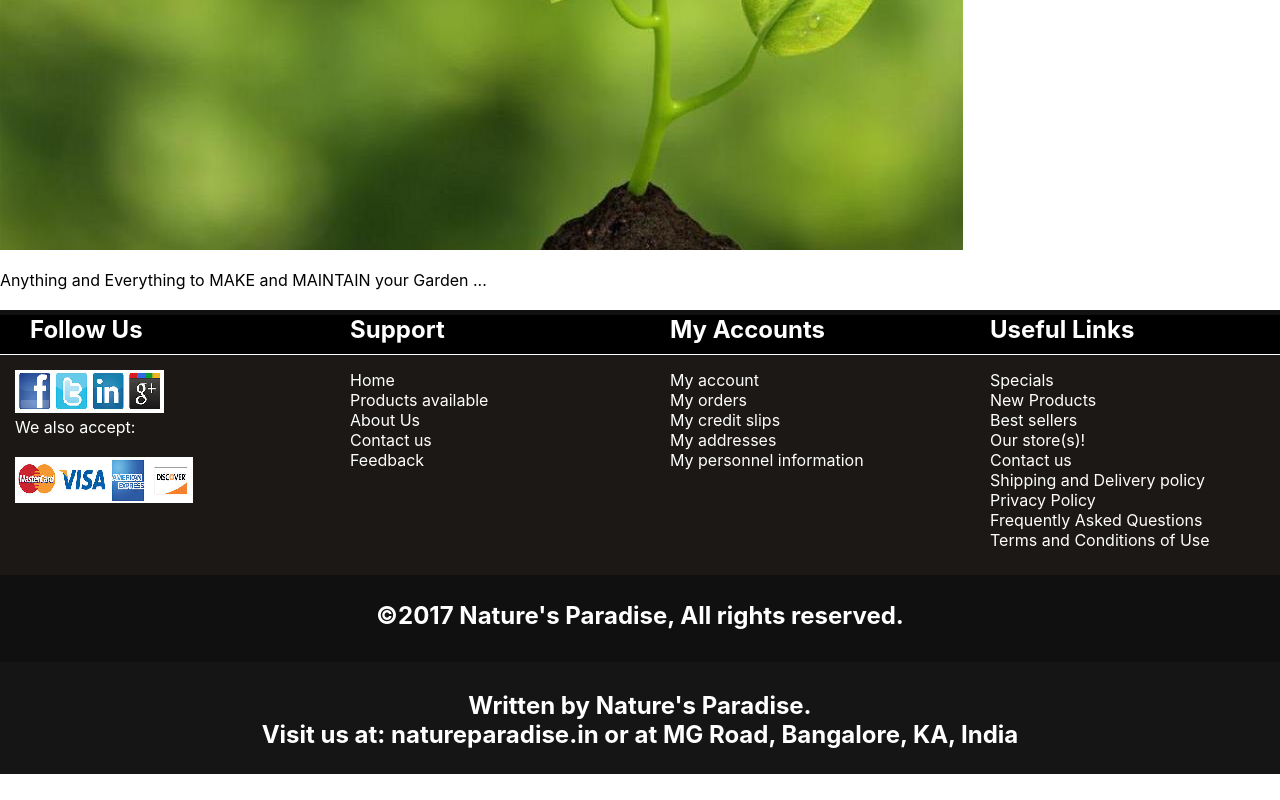
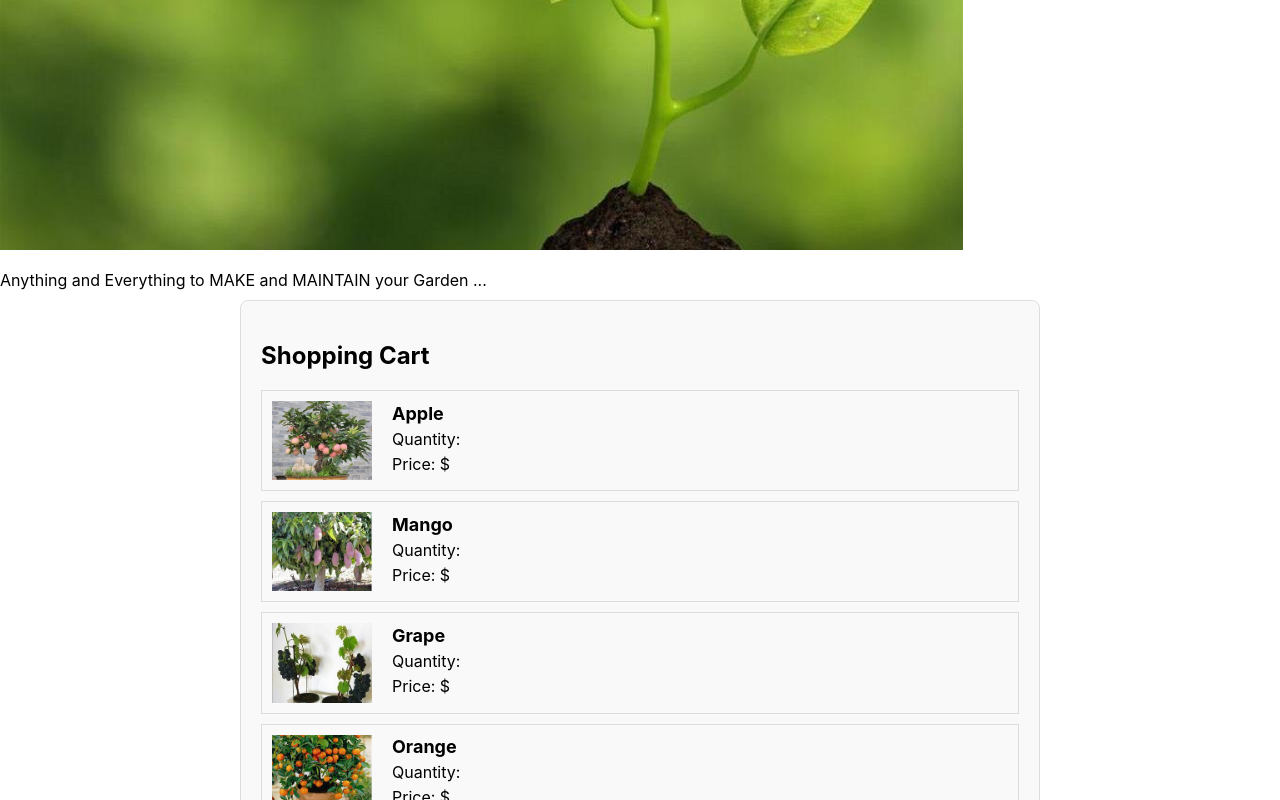
Before and after one commit to Soumyajagupta07/Nature, a React (Create React App) app: page /cart in a window 1280 px wide. Shown: the part 1146-1946 px from the top of the page. Before the commit the page ends 1920 px from the top, so only its background shows below. Built offline with nearby package versions, Linux system fonts and the light colour scheme.

Commit message:
committed

```diff
--- a/src/App.js
+++ b/src/App.js
@@ -1,5 +1,6 @@
 import React from 'react';
 import { BrowserRouter as Router, Route, Routes } from 'react-router-dom';
+import { useState } from 'react';
 import Header from './components/Header';
 import Nav from './components/Nav';
 import Menu from './components/Menu';
@@ -8,9 +9,10 @@ import Contact from './components/Contact';
 import Feedback from './components/Feedback';
 import Footer from './components/Footer';
 import Product from './components/Product';
-// import ProductDetail from './components/ProductDetail';
 import About from './components/About';
 import LoginPage from './components/login';
+import Home from './components/Home';
+import Cart from './components/Cart';
 import appleBonsai from './images/Bonsai/Apple1.jpg';
 import mangoBonsai from './images/Bonsai/Mango.jpg';
 import grapeBonsai from './images/Bonsai/Grapes.jpg';
@@ -39,7 +41,10 @@ const routes = [
   { path: "/bodhiBonsai", element: <Product name="Bodhi Bonsai" image={bodhiBonsai} /> },
 ];
 
-const App = () => (
+const App = () => {
+
+    const [cartItems, setCartItems] = useState(products);
+  return(
   <Router>
     <div className="container">
       <Header />
@@ -47,23 +52,12 @@ const App = () => (
       <Menu />
       <MainPic />
       <Routes>
-        <Route path="/" element={
-          <div>
-            <div className="productsAvailable">
-              <h2>Products Available</h2>
-              <h3>Bonsai</h3>
-            </div>
-            <div className="bonsai">
-              {products.map((product, index) => (
-                <Product key={index} image={product.image} name={product.name} link={product.link} />
-              ))}
-            </div>
-          </div>
-        } />
+        <Route path="/" element={<Home />} />
         <Route path="/login" element={<LoginPage />} />
         <Route path="/about" element={<About />} />
         <Route path="/contact" element={<Contact />} />
         <Route path="/feedback" element={<Feedback />} />
+        <Route path="/cart" element={<Cart cartItems={cartItems} />} />
         {routes.map((route, index) => (
           <Route key={index} path={route.path} element={route.element} />
         ))}
@@ -71,6 +65,7 @@ const App = () => (
       <Footer />
     </div>
   </Router>
-);
+  )
+};
 
 export default App;
--- /dev/null
+++ b/src/components/Cart.jsx
@@ -0,0 +1,20 @@
+import React from 'react';
+import CartItem from './CartItem';
+import '../styles/cart.css';
+
+const Cart = ({ cartItems }) => {
+  return (
+    <div className="cart">
+      <h2>Shopping Cart</h2>
+      {cartItems.length === 0 ? (
+        <p>Your cart is empty.</p>
+      ) : (
+        cartItems.map((item, index) => (
+          <CartItem key={index} item={item} />
+        ))
+      )}
+    </div>
+  );
+};
+
+export default Cart;
--- /dev/null
+++ b/src/components/CartItem.jsx
@@ -0,0 +1,17 @@
+import React from 'react';
+import '../styles/cartItem.css';
+
+const CartItem = ({ item }) => {
+  return (
+    <div className="cartItem">
+      <img src={item.image} alt={item.name} className="cartItemImage" />
+      <div className="cartItemDetails">
+        <h3>{item.name}</h3>
+        <p>Quantity: {item.quantity}</p>
+        <p>Price: ${item.price}</p>
+      </div>
+    </div>
+  );
+};
+
+export default CartItem;
--- /dev/null
+++ b/src/components/Home.jsx
@@ -0,0 +1,15 @@
+import React from 'react';
+import saplings from '../images/Nature/Sapling.jpg'
+
+function Home() {
+  return (
+    <div className="mainPic">
+      <img src={saplings} alt="sapling" />
+      <div className="overview">
+        <p>Anything and Everything to MAKE and MAINTAIN your Garden ...</p>
+      </div>
+    </div>
+  );
+}
+
+export default Home;
--- a/src/components/Nav.jsx
+++ b/src/components/Nav.jsx
@@ -1,4 +1,5 @@
 import React from 'react';
+import { Link } from 'react-router-dom';
 import '../styles/nav.css';
 
 function Nav() {
@@ -6,26 +7,26 @@ function Nav() {
     <div className="nav">
       <nav>
         <ul>
-          <li><a href="index.html">HOME</a></li>
+          <li><Link to="/">HOME</Link></li>
           <li>
             <div className="dropdown">
-              <a href="products.html"><button className="dropbtn">PRODUCTS</button></a>
+              <Link to="/products"><button className="dropbtn">PRODUCTS</button></Link>
               <div className="dropdown-content">
-                <a href="bonsai.html">Bonsai</a>
-                <a href="#">Flower saplings</a>
-                <a href="#">Fruit saplings</a>
-                <a href="#">Organic manure</a>
-                <a href="#">Gardening tools</a>
-                <a href="#">Vegetable saplings</a>
-                <a href="#">Fruit seeds</a>
-                <a href="#">Vegetable seeds</a>
-                <a href="#">Special Offers</a>
+                <Link to="/bonsai">Bonsai</Link>
+                <Link to="#">Flower saplings</Link>
+                <Link to="#">Fruit saplings</Link>
+                <Link to="#">Organic manure</Link>
+                <Link to="#">Gardening tools</Link>
+                <Link to="#">Vegetable saplings</Link>
+                <Link to="#">Fruit seeds</Link>
+                <Link to="#">Vegetable seeds</Link>
+                <Link to="#">Special Offers</Link>
               </div>
             </div>
           </li>
-          <li><a href="#">ABOUT US</a></li>
-          <li><a href="#">CONTACT US</a></li>
-          <li><a href="#">FEEDBACK</a></li>
+          <li><Link to="/about">ABOUT US</Link></li>
+          <li><Link to="/contact">CONTACT US</Link></li>
+          <li><Link to="/feedback">FEEDBACK</Link></li>
         </ul>
       </nav>
     </div>
@@ -33,6 +34,7 @@ function Nav() {
 }
 
 export default Nav;
+
 // import React from 'react';
 // import { Link } from 'react-router-dom';
 // import '../styles/nav.css';
--- a/src/components/Product.jsx
+++ b/src/components/Product.jsx
@@ -1,14 +1,27 @@
 import React from 'react';
 
 const Product = ({ image, name, link }) => (
-  <div className="fruitbonsai">
-    <a className="bonsaiBox" href={link}>
-      <img src={image} alt={`${name} bonsai`} />
-      <div className="box">
-        <h3>{name} Bonsai</h3>
-      </div>
-    </a>
-  </div>
-);
+  <div>
+            <div className="productsAvailable">
+              <h2>Products Available</h2>
+              <h3>Bonsai</h3>
+            </div>
+            <div className="bonsai">
+              {Product.map((product, index) => (
+                <Product key={index} image={product.image} name={product.name} link={product.link} />
+              ))}
+            </div>
+          </div>
+)
+//   <div className="fruitbonsai">
+//     <a className="bonsaiBox" href={link}>
+//       <img src={image} alt={`${name} bonsai`} />
+//       <div className="box">
+//         <h3>{name} Bonsai</h3>
+//       </div>
+//     </a>
+//   </div>
+// );
+
 
 export default Product;
--- /dev/null
+++ b/src/styles/cart.css
@@ -0,0 +1,17 @@
+.cart {
+    padding: 20px;
+    background-color: #f9f9f9;
+    border: 1px solid #ddd;
+    border-radius: 8px;
+    max-width: 800px;
+    margin: 0 auto;
+  }
+
+  .cart h2 {
+    font-size: 24px;
+    margin-bottom: 20px;
+  }
+
+  .cart p {
+    font-size: 16px;
+  }
--- /dev/null
+++ b/src/styles/cartItem.css
@@ -0,0 +1,27 @@
+.cartItem {
+    display: flex;
+    align-items: center;
+    border: 1px solid #ddd;
+    padding: 10px;
+    margin: 10px 0;
+    background-color: #f9f9f9;
+  }
+
+  .cartItemImage {
+    width: 100px;
+    height: auto;
+    margin-right: 20px;
+  }
+
+  .cartItemDetails {
+    flex: 1;
+  }
+
+  .cartItemDetails h3 {
+    margin: 0;
+    font-size: 18px;
+  }
+
+  .cartItemDetails p {
+    margin: 5px 0;
+  }
--- a/src/styles/mainPic.css
+++ b/src/styles/mainPic.css
@@ -1,3 +1,61 @@
+* {
+    box-sizing: border-box;
+  }
+
+  div.header {
+    float: left;
+    width: 70%;
+    height: auto;
+    /* background: url("Nature/leavesFinal.jpg"); */
+    background: url("../images/Nature/leavesFinal.jpg");
+    background-size: 100%;
+    background-repeat: no-repeat;
+    border-bottom: 2px solid #64DD17;
+    white-space: nowrap;
+  }
+
+  .header img {
+    float: left;
+    width: 6%;
+    height: auto;
+    border: 2px solid #2E7D32;
+    margin: 9px 3px 3px 130px;
+  }
+
+  .header h2 {
+    font-size: 2.2em;
+    float: left;
+    font-family: Monotype Corsiva;
+    padding: 0px 10px 0px 10px;
+    margin: 5px 0px;
+    color: #64DD17;
+    white-space: nowrap;
+  }
+
+  .header span {
+    font-family: Gabriola;
+    font-size: 0.7em;
+    margin: -5px 10px 0px 100px;
+    padding: -2px 10px 0px 5px;
+    font-weight: normal;
+    color: #FFEA00;
+    white-space: nowrap;
+  }
+
+  .header p {
+    float: right;
+    font-size: 1.2em;
+    color: #FFEA00;
+  }
+
+  .header p a {
+    text-decoration: none;
+    color: #FFEA00;
+    float: right;
+    white-space: nowrap;
+    padding: 15px 25px;
+  }
+
   .mainPic img {
     position: relative;
     width: 78%;
@@ -18,3 +76,67 @@
     font-size: 2em;
     font-family: Segoe Print;
   }
+
+  /* Additional styles for responsiveness */
+  /* @media only screen and (max-width: 500px) {
+    .mainPic img {
+      width: 100%;
+      padding: 0px;
+      margin: 0px;
+    }
+
+    .overview {
+      top: 180px;
+      left: 50px;
+      width: 50%;
+    }
+
+    .overview p {
+      font-size: 1em;
+    }
+  }
+
+  @media only screen and (max-width: 1030px) {
+    .mainPic img {
+      width: 100%;
+      padding: 0px;
+      margin: -10px 0px 0 0;
+    }
+
+    .overview {
+      top: 200px;
+      left: 150px;
+    }
+
+    .overview p {
+      font-size: 1.6em;
+    }
+  }
+  .mainPic {
+    position: relative;
+    width: 100%;
+  }
+
+  .mainPic img {
+    width: 100%;
+    height: auto;
+  }
+
+  .overview {
+    position: absolute;
+    top: 50%;
+    left: 50%;
+    transform: translate(-50%, -50%);
+    width: 80%;
+    text-align: center;
+    background: rgba(0, 0, 0, 0.5);
+    color: white;
+    padding: 20px;
+    border-radius: 10px;
+  }
+
+  .overview p {
+    font-size: 2em;
+    font-family: 'Segoe Print', sans-serif;
+    margin: 0;
+  } */
```
Lines whose indentation alone changed are shown as unchanged.
